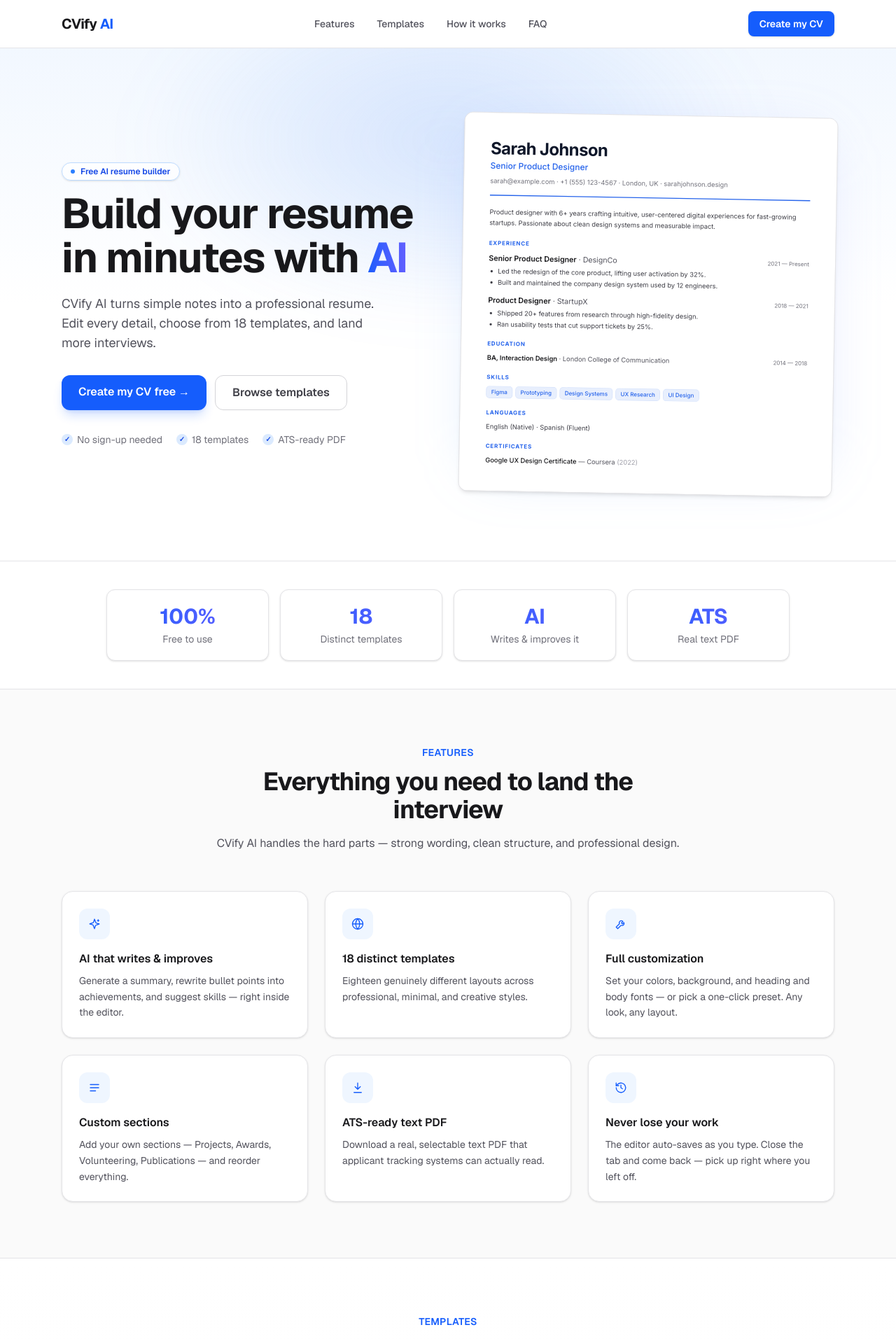
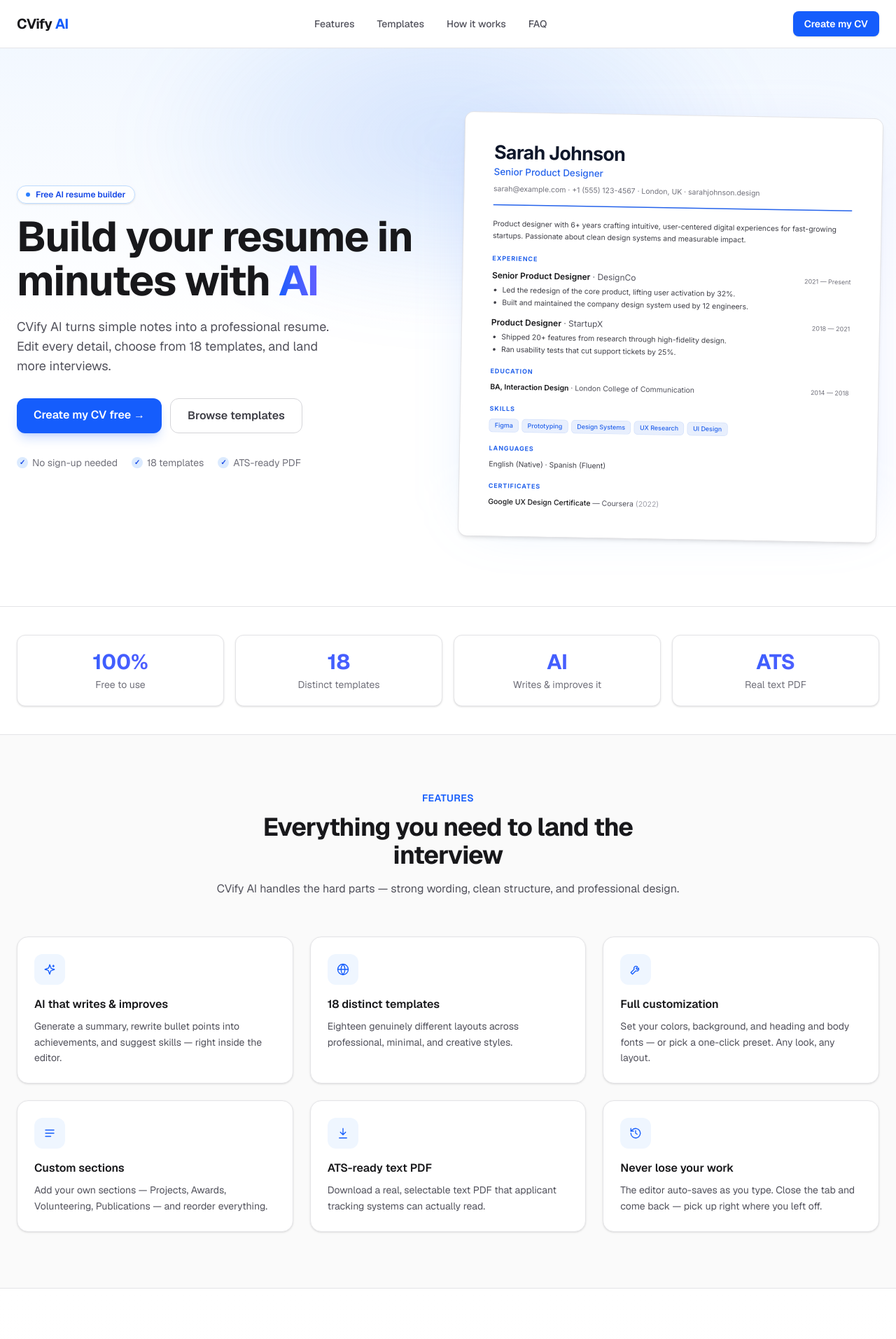
Before and after one commit to abdulraheem286/cvify-ai, a Next.js app: page / in a window 1280 px wide. Shown: the top 1913 px of the page at 70% size. Built offline with nearby package versions, Linux system fonts and the light colour scheme.

Commit message:
Site-wide 1920px container; more prominent drag handle (blue chip)

```diff
--- a/app/components/CvEditor.tsx
+++ b/app/components/CvEditor.tsx
@@ -1141,9 +1141,9 @@ function DragHandle({ bind }: { bind: { draggable: boolean; onDragStart: (e: Dra
       {...bind}
       title="Drag to reorder"
       aria-label="Drag to reorder"
-      className="flex cursor-grab items-center justify-center rounded p-1 text-zinc-400 transition-colors hover:text-zinc-700 active:cursor-grabbing"
+      className="flex cursor-grab items-center justify-center rounded-md border border-blue-200 bg-blue-50 p-1.5 text-blue-600 transition-colors hover:border-blue-300 hover:bg-blue-100 active:cursor-grabbing"
     >
-      <IconGrip className="h-4 w-4" />
+      <IconGrip className="h-[18px] w-[18px]" />
     </span>
   );
 }
--- a/app/components/SiteFooter.tsx
+++ b/app/components/SiteFooter.tsx
@@ -3,7 +3,7 @@ import Link from "next/link";
 export function SiteFooter() {
   return (
     <footer className="border-t border-zinc-200 bg-gradient-to-b from-zinc-50 to-zinc-100/50">
-      <div className="mx-auto max-w-6xl px-6 py-14">
+      <div className="mx-auto max-w-[1920px] px-6 py-14">
         <div className="grid gap-8 sm:grid-cols-2 lg:grid-cols-4">
           <div>
             <Link href="/" className="text-lg font-bold tracking-tight text-zinc-900">
--- a/app/components/SiteHeader.tsx
+++ b/app/components/SiteHeader.tsx
@@ -3,7 +3,7 @@ import Link from "next/link";
 export function SiteHeader() {
   return (
     <header className="sticky top-0 z-50 border-b border-zinc-200 bg-white/80 backdrop-blur">
-      <div className="mx-auto flex max-w-6xl items-center justify-between px-6 py-4">
+      <div className="mx-auto flex max-w-[1920px] items-center justify-between px-6 py-4">
         <Link href="/" className="text-xl font-bold tracking-tight text-zinc-900">
           CVify <span className="text-blue-600">AI</span>
         </Link>
--- a/app/components/TemplateGallery.tsx
+++ b/app/components/TemplateGallery.tsx
@@ -58,7 +58,7 @@ export function TemplateGallery({
   const templates = templatesByCategory(cat);
 
   return (
-    <main className="mx-auto w-full max-w-6xl flex-1 px-6 py-10">
+    <main className="mx-auto w-full max-w-[1920px] flex-1 px-6 py-10">
       <button
         type="button"
         onClick={onBack}
--- a/app/page.tsx
+++ b/app/page.tsx
@@ -157,7 +157,7 @@ export default function Home() {
             aria-hidden
             className="pointer-events-none absolute -top-32 left-1/2 h-[520px] w-[900px] -translate-x-1/2 rounded-full bg-[radial-gradient(closest-side,rgba(59,130,246,0.18),transparent)] blur-2xl"
           />
-          <div className="relative mx-auto grid max-w-6xl items-center gap-10 px-6 py-16 lg:grid-cols-2 lg:py-24">
+          <div className="relative mx-auto grid max-w-[1920px] items-center gap-10 px-6 py-16 lg:grid-cols-2 lg:py-24">
             <Reveal stagger>
               <span className="inline-flex items-center gap-2 rounded-full border border-blue-200 bg-white/70 px-3 py-1 text-xs font-semibold text-blue-700 shadow-sm backdrop-blur">
                 <span className="relative flex h-1.5 w-1.5">
@@ -206,7 +206,7 @@ export default function Home() {
 
         {/* Honest highlights */}
         <section className="border-b border-zinc-200 bg-white">
-          <div className="mx-auto grid max-w-5xl gap-4 px-6 py-10 sm:grid-cols-2 lg:grid-cols-4">
+          <div className="mx-auto grid max-w-[1920px] gap-4 px-6 py-10 sm:grid-cols-2 lg:grid-cols-4">
             <Stat value="100%" label="Free to use" />
             <Stat value="18" label="Distinct templates" />
             <Stat value="AI" label="Writes & improves it" />
@@ -216,7 +216,7 @@ export default function Home() {
 
         {/* Features */}
         <section id="features" className="bg-zinc-50">
-          <div className="mx-auto max-w-6xl px-6 py-20">
+          <div className="mx-auto max-w-[1920px] px-6 py-20">
             <SectionHead
               eyebrow="Features"
               title="Everything you need to land the interview"
@@ -235,7 +235,7 @@ export default function Home() {
 
         {/* Templates showcase — single tabbed preview */}
         <section id="templates" className="border-y border-zinc-200 bg-gradient-to-b from-white to-zinc-50">
-          <div className="mx-auto max-w-5xl px-6 py-20">
+          <div className="mx-auto max-w-[1920px] px-6 py-20">
             <SectionHead
               eyebrow="Templates"
               title="18 templates across professional, minimal & creative"
@@ -252,7 +252,7 @@ export default function Home() {
 
         {/* How it works */}
         <section id="how" className="bg-gradient-to-b from-blue-50 to-white">
-          <div className="mx-auto max-w-6xl px-6 py-20">
+          <div className="mx-auto max-w-[1920px] px-6 py-20">
             <SectionHead eyebrow="Process" title="Four simple steps" subtitle="From a blank page to a polished resume in minutes." />
             <Reveal stagger className="mt-14 grid gap-6 sm:grid-cols-2 lg:grid-cols-4">
               <Step n={1} title="Add your info" text="Paste rough notes or share a few details about your work history." />
@@ -265,7 +265,7 @@ export default function Home() {
 
         {/* Feature row 1 — AI draft */}
         <section className="border-t border-zinc-200 bg-white">
-          <div className="mx-auto grid max-w-6xl items-center gap-12 px-6 py-20 lg:grid-cols-2">
+          <div className="mx-auto grid max-w-[1920px] items-center gap-12 px-6 py-20 lg:grid-cols-2">
             <div>
               <p className="text-sm font-semibold uppercase tracking-wide text-blue-600">AI draft</p>
               <h2 className="mt-3 text-3xl font-bold tracking-tight sm:text-4xl">
@@ -297,7 +297,7 @@ export default function Home() {
 
         {/* Feature row 2 — edit & switch */}
         <section className="border-t border-zinc-200 bg-zinc-50">
-          <div className="mx-auto grid max-w-6xl items-center gap-12 px-6 py-20 lg:grid-cols-2">
+          <div className="mx-auto grid max-w-[1920px] items-center gap-12 px-6 py-20 lg:grid-cols-2">
             <div className="relative order-2 w-full lg:order-1">
               <div aria-hidden className="pointer-events-none absolute inset-x-6 inset-y-8 rounded-[2rem] bg-gradient-to-tr from-indigo-400/15 to-blue-400/15 blur-2xl" />
               <div className="relative">
@@ -329,7 +329,7 @@ export default function Home() {
 
         {/* Who it's for */}
         <section className="border-t border-zinc-200 bg-white">
-          <div className="mx-auto max-w-6xl px-6 py-20">
+          <div className="mx-auto max-w-[1920px] px-6 py-20">
             <SectionHead
               eyebrow="Who it's for"
               title="Built for every kind of job seeker"
@@ -346,7 +346,7 @@ export default function Home() {
 
         {/* Resume writing tips */}
         <section id="tips" className="border-t border-zinc-200 bg-zinc-50">
-          <div className="mx-auto max-w-6xl px-6 py-20">
+          <div className="mx-auto max-w-[1920px] px-6 py-20">
             <SectionHead
               eyebrow="Resume tips"
               title="How to write a resume that gets interviews"
@@ -382,7 +382,7 @@ export default function Home() {
         </section>
 
         {/* CTA */}
-        <section className="mx-auto max-w-6xl px-6 pb-20">
+        <section className="mx-auto max-w-[1920px] px-6 pb-20">
           <div className="relative overflow-hidden rounded-3xl bg-gradient-to-br from-blue-600 to-indigo-600 px-6 py-16 text-center text-white shadow-xl shadow-blue-600/20">
             <div aria-hidden className="pointer-events-none absolute -right-16 -top-24 h-72 w-72 rounded-full bg-white/10 blur-2xl" />
             <div aria-hidden className="pointer-events-none absolute -bottom-24 -left-16 h-72 w-72 rounded-full bg-indigo-300/20 blur-2xl" />
```
Also changed, not shown: app/build/page.tsx.
